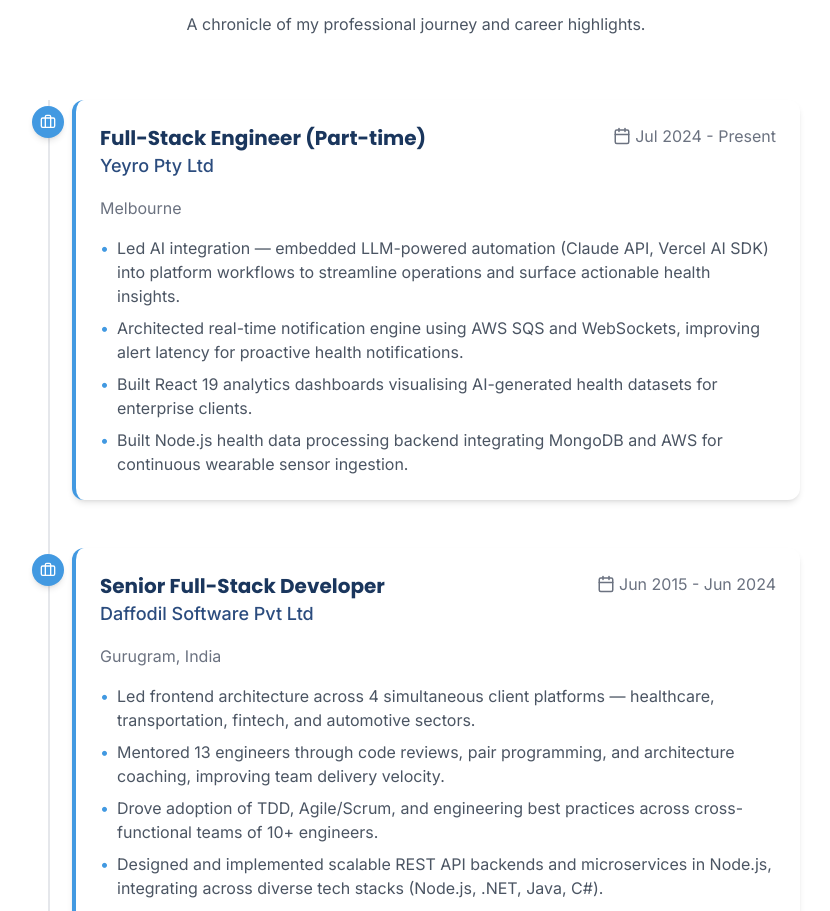
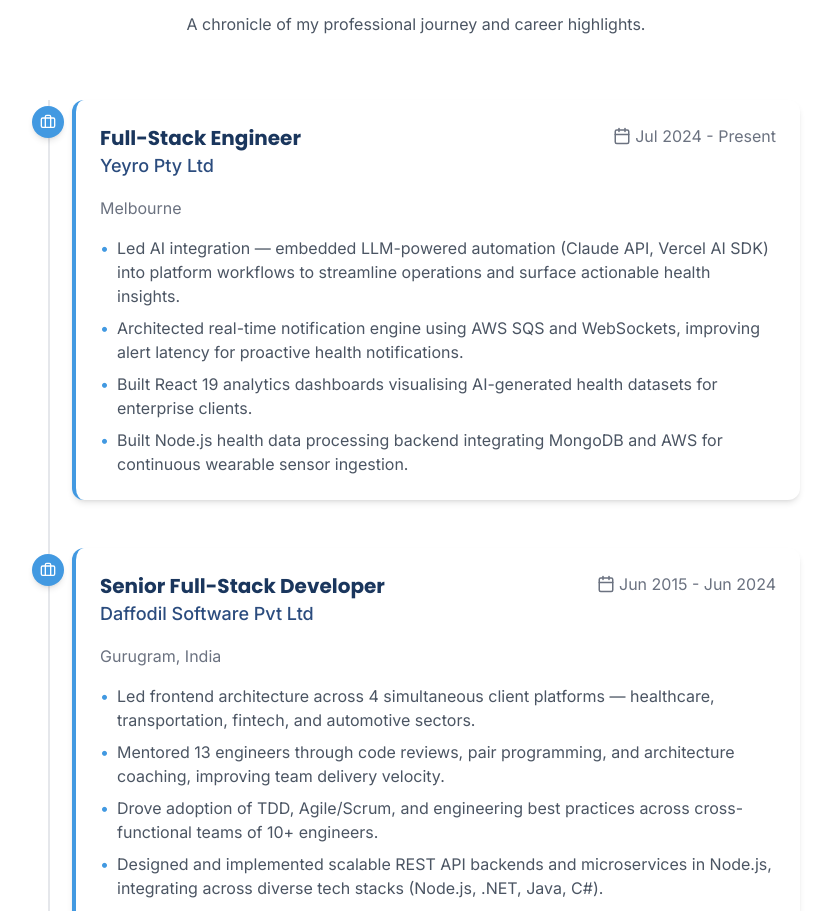
Before and after one commit to manpreetkaur9211/portfolio, a Next.js app: page / in a window 1280 px wide. Shown: the part 4686-5597 px from the top of the page, without its empty margins (224-1054 px from the left). Built offline with nearby package versions, Linux system fonts and the light colour scheme.

Commit message:
updated resume

```diff
--- a/src/constants/userData.ts
+++ b/src/constants/userData.ts
@@ -18,7 +18,7 @@
   experience: [
     {
       id: 1,
-      title: "Full-Stack Engineer (Part-time)",
+      title: "Full-Stack Engineer",
       company: "Yeyro Pty Ltd",
       date: "Jul 2024 - Present",
       location: "Melbourne",
```
Also changed, not shown: 1 other file (tests, documents, lock files or other folders).
